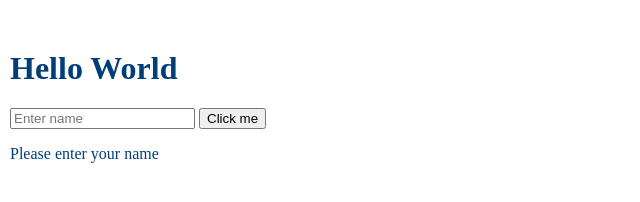
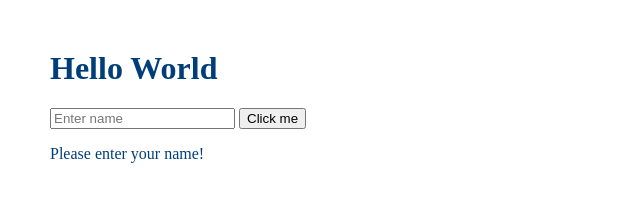
Before and after one commit to timmoh-king/js-replit, a plain HTML site: page index.html in a window 1280 px wide. Both pictures are taken after a click on the button "Click me". Shown: the whole page, without its empty margins (0-640 px from the left). Drawn offline with Linux system fonts and the light colour scheme.

Commit message:
assignment one

```diff
--- a/assets/main.js
+++ b/assets/main.js
@@ -2,7 +2,7 @@
  * @Author: Your name
  * @Date:   2022-06-20 17:44:33
  * @Last Modified by:   Your name
- * @Last Modified time: 2022-06-22 10:40:29
+ * @Last Modified time: 2022-06-22 11:01:13
  */
  const greetings =()=>{
     const inputValue = document.querySelector('input').value
@@ -10,6 +10,6 @@
       generatedElement.innerHTML = `<p>Hello ${inputValue}, welcome to the bootcamp </p>`
       document.body.appendChild(generatedElement)
       if(inputValue === '' || inputValue == null){
-        generatedElement.innerHTML = `<p>Please enter your name</p>`
+        generatedElement.innerHTML = `<p>Please enter your name!</p>`
       }
     }
--- a/assets/style.css
+++ b/assets/style.css
@@ -2,10 +2,10 @@
  * @Author: Your name
  * @Date:   2022-06-20 17:44:39
  * @Last Modified by:   Your name
- * @Last Modified time: 2022-06-22 10:22:23
+ * @Last Modified time: 2022-06-22 11:00:44
  */
 body{
     margin-top: 50px;
-    margin-left: 10px;
+    margin-left: 50px;
     color:#003e7a
   }
```
